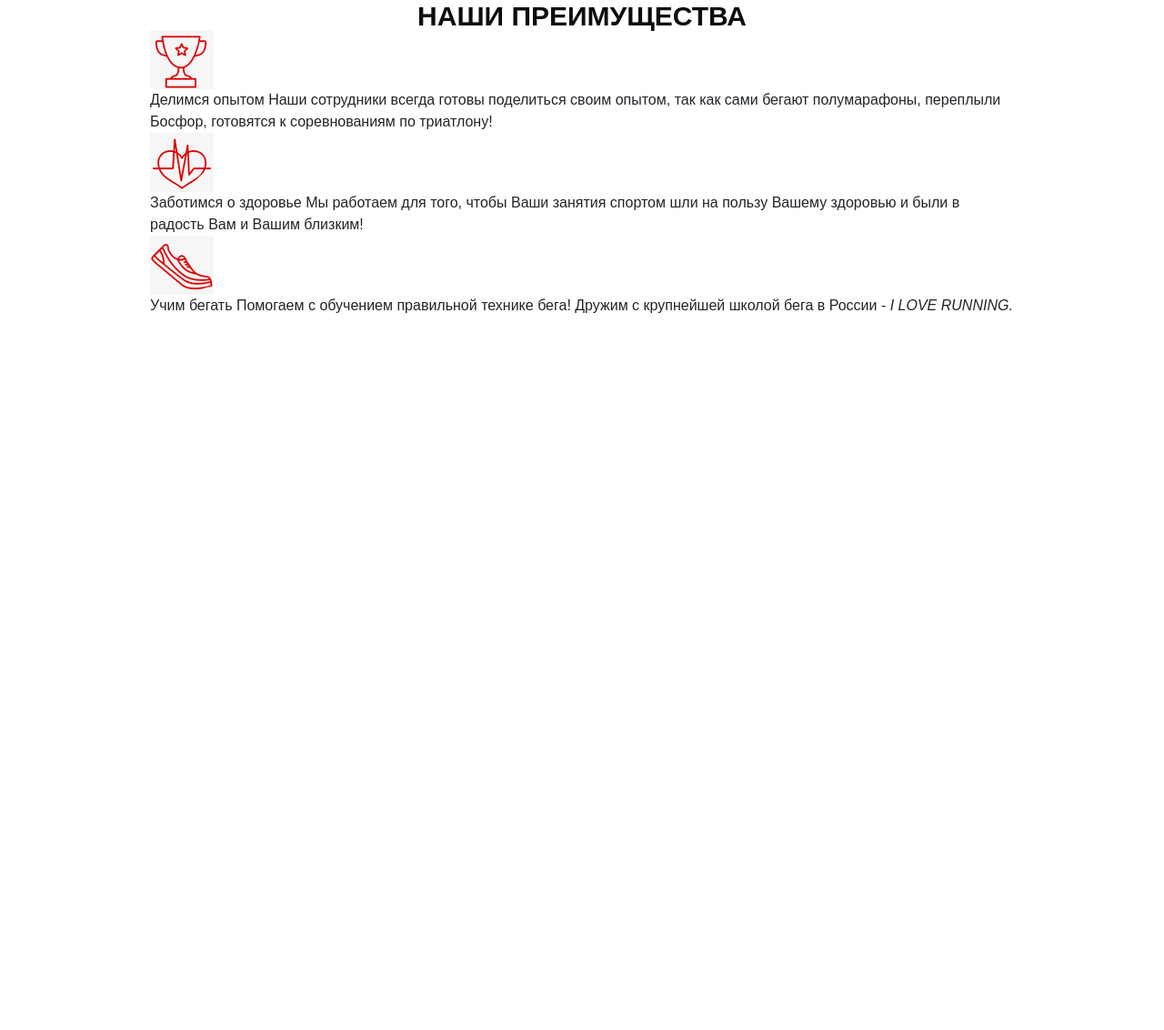
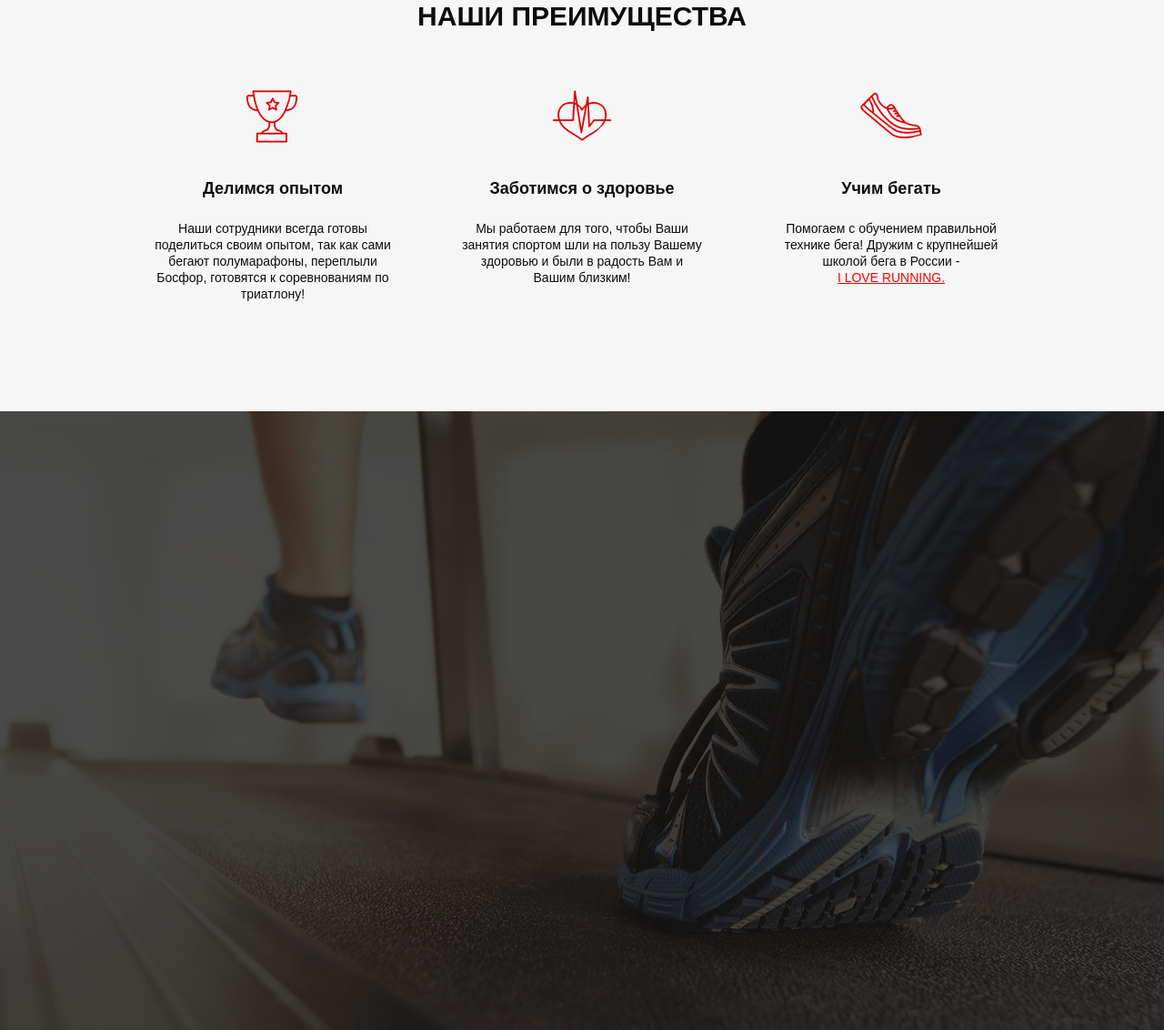
Before and after one commit to PrihodkoMax/Pulse, a plain HTML site: page src/index.html in a window 1280 px wide. Shown: the part 834-1966 px from the top of the page at 91% size. Before the commit the page ends 1247 px from the top, so only its background shows below. Drawn offline with Linux system fonts and the light colour scheme.

Commit message:
Finished advantages section and plus Form section bg

```diff
--- a/src/index.html
+++ b/src/index.html
@@ -5,7 +5,7 @@
 	<meta charset="UTF-8">
 	<meta name="viewport" content="width=device-width, initial-scale=1.0">
 	<meta http-equiv="X-UA-Compatible" content="ie=edge">
-	<title></title>
+	<title>Pulse</title>
 	<link rel="stylesheet" href="../src/css/bootstrap-reboot.min.css">
 	<link rel="stylesheet" href="../src/css/fonts.css">
 	<link rel="stylesheet" href="../src/css/style.min.css">
@@ -56,15 +56,17 @@
 	</div>
 
 	<section class="advantages">
+		<div class="advantages__title">
+			<h2>НАШИ ПРЕИМУЩЕСТВА</h2>
+		</div>
+
 		<div div class="container">
-			<div class="advantages__title">НАШИ ПРЕИМУЩЕСТВА</div>
-
 			<div class="advantages__items">
 
 				<div class="advantages__item">
-					<div class="advantages__icon">
-						<img src="../src/icons/cup.png" alt="cup">
-					</div>
+
+					<img src="../src/icons/cup.png" alt="cup">
+
 					<div class="advantages__text">
 						<span>Делимся опытом</span>
 						Наши сотрудники всегда готовы поделиться своим опытом, так как сами бегают полумарафоны, переплыли
@@ -73,30 +75,38 @@
 				</div>
 
 				<div class="advantages__item">
-					<div class="advantages__icon">
-						<img src="../src/icons/heart.png" alt="heart">
-					</div>
+
+					<img src="../src/icons/heart.png" alt="heart">
+
 					<div class="advantages__text">
 						<span>Заботимся о здоровье</span>
-						Мы работаем для того, чтобы Ваши занятия спортом шли на пользу Вашему здоровью и были в радость Вам и
+						Мы работаем для того, чтобы Ваши занятия спортом шли на пользу Вашему здоровью и были в радость Вам
+						и
 						Вашим близким!
 					</div>
 				</div>
 
 				<div class="advantages__item">
-					<div class="advantages__icon">
-						<img src="../src/icons/shoe.png" alt="shoe">
-					</div>
+
+					<img src="../src/icons/shoe.png" alt="shoe">
+
 					<div class="advantages__text">
 						<span>Учим бегать</span>
 						Помогаем с обучением правильной технике бега! Дружим с крупнейшей школой бега в России -
-						<i>I LOVE
-							RUNNING.</i>
+						<a href="#">I LOVE
+							RUNNING.</a>
 					</div>
 				</div>
 			</div>
 		</div>
 	</section>
+
+	<section class="form">
+		<div class="container">
+
+		</div>
+	</section>
+
 	<!-- <script src="js/script.js"></script> -->
 </body>
 
--- a/src/sass/blocks/_advantages.scss
+++ b/src/sass/blocks/_advantages.scss
@@ -1,12 +1,49 @@
 .advantages {
-	min-height: 473px;
-	padding: 70px 0 65px 0;
+	min-height: 472px;
+	padding: 70px 0 120px 0;
+	background-color: #F6F6F6;
 	&__title {
 		text-align: center;
-		font-weight: bold;
-		font-size: 30px;
-		line-height: 30px;
+		h2 {
+			font-weight: bold;
+			font-size: 30px;
+			line-height: 30px;
+			color: #0D0D0D;
+			text-transform: uppercase;
+		}
+	}
+	&__items {
+		margin-top: 60px;
+		display: flex;
+		justify-content:space-between;
+	}
+	&__item {
+		width: 270px;
+		text-align: center;
+	}
+	&__text {
+		margin-top: 35px;
+		font-weight: 300;
+		font-size: 14px;
+		line-height: 18px;
 		color: #0D0D0D;
+		span {
+			display: block;
+			margin-bottom: 20px;
+			font-weight: 700;
+			font-size: 18px;
+			line-height: 29px;
+		}
+		a {
+			display: block;
+			font-size: 14px;
+			font-weight: 300;
+			text-transform: uppercase;
+			text-decoration: underline;
+			color: #ff0000;
+			&:hover {
+				text-decoration: none;
+			}
+		}
 	}
-
 }
--- /dev/null
+++ b/src/sass/blocks/_form.scss
@@ -0,0 +1,4 @@
+.form {
+	min-height: 680px;
+	background: url(../img/bg2.png) center (center/cover) no-repeat;
+}
--- a/src/sass/style.scss
+++ b/src/sass/style.scss
@@ -14,3 +14,4 @@
 @import 'blocks/header';
 @import 'blocks/buttons';
 @import 'blocks/advantages';
+@import 'blocks/form';
```
Also changed, not shown: src/css/style.min.css, 1 other file.
